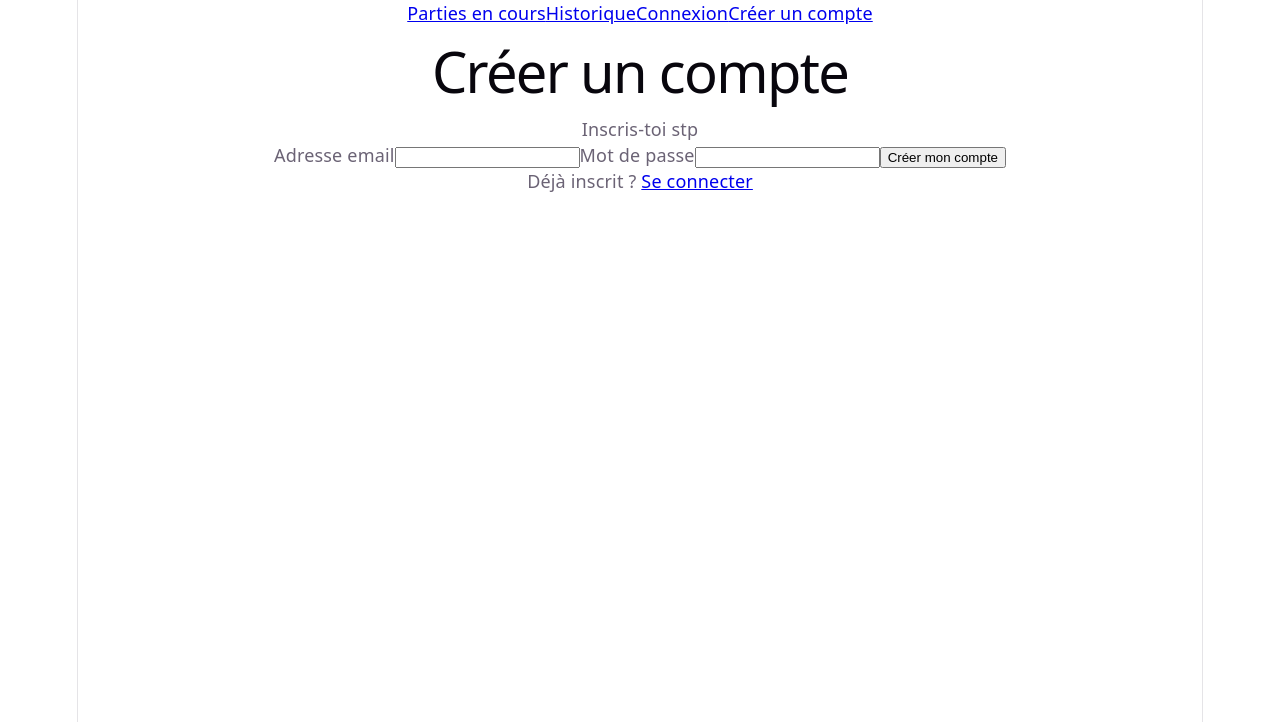
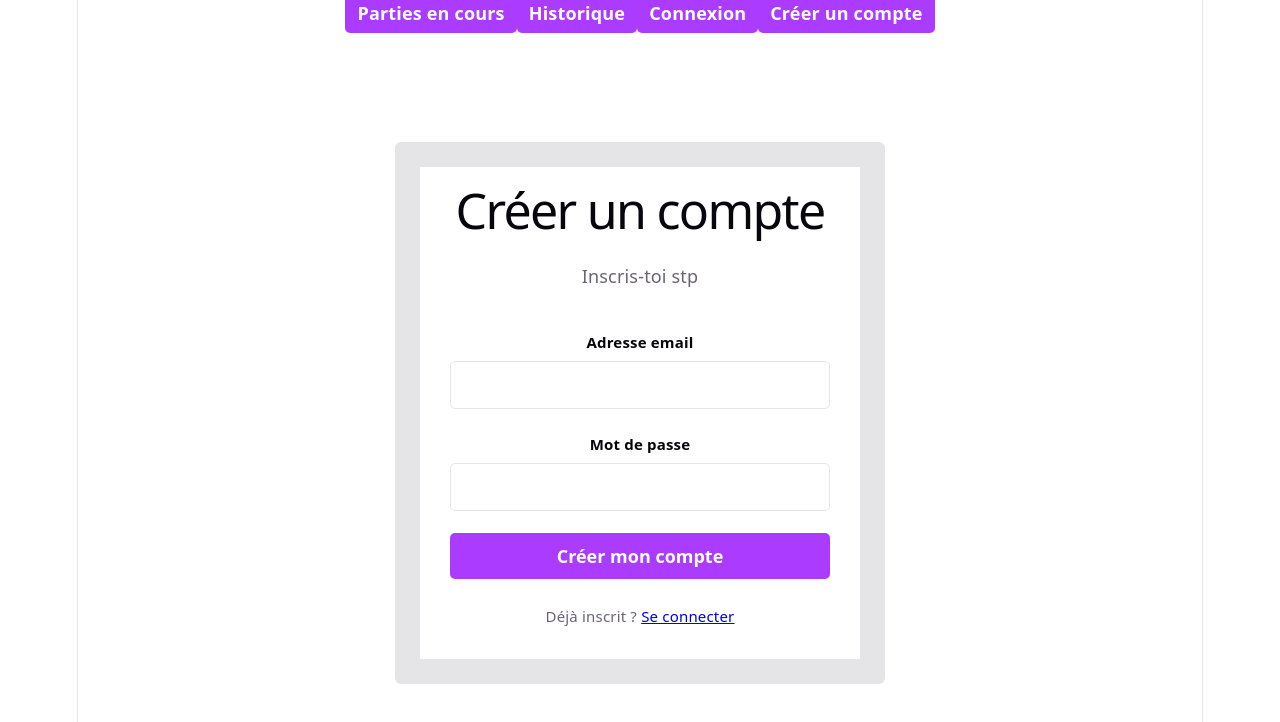
Before and after one commit to Benjylem/Chess_multigame, a React (Vite) app in the folder client/: page /signup in a window 1280 px wide. Shown: the top 722 px of the page. Built offline with nearby package versions, Linux system fonts and the light colour scheme.

Commit message:
{ADD} Le CSS

```diff
--- a/client/src/App.css
+++ b/client/src/App.css
@@ -1,184 +1,110 @@
-.counter {
-  font-size: 16px;
-  padding: 5px 10px;
-  border-radius: 5px;
-  color: var(--accent);
-  background: var(--accent-bg);
-  border: 2px solid transparent;
-  transition: border-color 0.3s;
-  margin-bottom: 24px;
-
-  &:hover {
-    border-color: var(--accent-border);
-  }
-  &:focus-visible {
-    outline: 2px solid var(--accent);
-    outline-offset: 2px;
-  }
+.auth-page {
+  display: grid;
+  flex: 1;
+  place-items: center;
+  padding: 32px 16px;
 }
 
-.hero {
-  position: relative;
-
-  .base,
-  .framework,
-  .vite {
-    inset-inline: 0;
-    margin: 0 auto;
+.auth-panel {
+  width: min(100%, 380px);
+  padding: 30px;
+  border: 25px solid var(--border);
+  border-radius: 6px;
+  text-align: center;
 }
 
-  .base {
-    width: 170px;
-    position: relative;
-    z-index: 0;
+.auth-panel h1 {
+  margin: 0 0 40px;
+  font-size: 50px;
 }
 
-  .framework,
-  .vite {
-    position: absolute;
+.auth-intro {
+  margin-bottom: 40px;
 }
 
-  .framework {
-    z-index: 1;
-    top: 34px;
-    height: 28px;
-    transform: perspective(2000px) rotateZ(300deg) rotateX(44deg) rotateY(39deg)
-      scale(1.4);
+.auth-form {
+  display: grid;
+  gap: 22px;
 }
 
-  .vite {
-    z-index: 0;
-    top: 107px;
-    height: 26px;
-    width: auto;
-    transform: perspective(2000px) rotateZ(300deg) rotateX(40deg) rotateY(39deg)
-      scale(0.8);
-  }
+.auth-form label {
+  display: grid;
+  gap: 6px;
+  color: var(--text-h);
+  font-size: 15px;
+  font-weight: 600;
 }
 
-#center {
-  display: flex;
-  flex-direction: column;
-  gap: 25px;
-  place-content: center;
-  place-items: center;
-  flex-grow: 1;
-
-  @media (max-width: 1024px) {
-    padding: 32px 20px 24px;
-    gap: 18px;
-  }
+.auth-form input {
+  box-sizing: border-box;
+  width: 100%;
+  padding: 10px;
+  color: var(--text-h);
+  background: var(--bg);
+  border: 1px solid var(--border);
+  border-radius: 5px;
+  font: inherit;
 }
 
-#next-steps {
-  display: flex;
-  border-top: 1px solid var(--border);
-  text-align: left;
-
-  & > div {
-    flex: 1 1 0;
-    padding: 32px;
-    @media (max-width: 1024px) {
-      padding: 24px 20px;
-    }
+.auth-form input:focus {
+  outline: 2px solid var(--accent-border);
 }
 
-  .icon {
-    margin-bottom: 16px;
-    width: 22px;
-    height: 22px;
+.auth-submit {
+  padding: 10px 16px;
+  color: #fff;
+  background: var(--accent);
+  border: 0;
+  border-radius: 5px;
+  cursor: pointer;
+  font: inherit;
+  font-weight: 700;
 }
 
-  @media (max-width: 1024px) {
-    flex-direction: column;
-    text-align: center;
-  }
+.auth-submit:hover {
+  cursor: pointer;
+  background: var(--accent-border);
+
 }
 
-#docs {
-  border-right: 1px solid var(--border);
-
-  @media (max-width: 1024px) {
-    border-right: none;
-    border-bottom: 1px solid var(--border);
-  }
+.auth-submit:disabled {
+  cursor: wait;
+  opacity: 0.65;
 }
 
-#next-steps ul {
-  list-style: none;
-  padding: 0;
+.auth-switch {
+  margin-top: 24px;
+  text-align: center;
+  font-size: 15px;
+}
+.navbar {
   display: flex;
-  gap: 8px;
-  margin: 32px 0 0;
-
-  .logo {
-    height: 18px;
+  align-items: center;
+  gap: 20px;
 }
 
-  a {
-    color: var(--text-h);
-    font-size: 16px;
-    border-radius: 6px;
-    background: var(--social-bg);
-    display: flex;
-    padding: 6px 12px;
-    align-items: center;
-    gap: 8px;
+.Navbar-link {
+  padding: 8px 12px;
+  color: #fff;
+  background: var(--accent);
+  border-radius: 5px;
   text-decoration: none;
-    transition: box-shadow 0.3s;
+  font-weight: 700;
 
-    &:hover {
-      box-shadow: var(--shadow);
-    }
-    .button-icon {
-      height: 18px;
-      width: 18px;
-    }
 }
 
-  @media (max-width: 1024px) {
-    margin-top: 20px;
-    flex-wrap: wrap;
-    justify-content: center;
-
-    li {
-      flex: 1 1 calc(50% - 8px);
+.Navbar-link:hover {
+  background: var(--accent-border);
+  cursor: pointer;
 }
 
-    a {
-      width: 100%;
-      justify-content: center;
-      box-sizing: border-box;
+.Navbar-button {
+  padding: 8px 12px;
+  border: none;
+  border-radius: 5px;
+  background: var(--accent);
+  color: white;
+  font-weight: 700;
+  cursor: pointer;
+
 }
-  }
-}
-
-#spacer {
-  height: 88px;
-  border-top: 1px solid var(--border);
-  @media (max-width: 1024px) {
-    height: 48px;
-  }
-}
-
-.ticks {
-  position: relative;
-  width: 100%;
-
-  &::before,
-  &::after {
-    content: '';
-    position: absolute;
-    top: -4.5px;
-    border: 5px solid transparent;
-  }
-
-  &::before {
-    left: 0;
-    border-left-color: var(--border);
-  }
-  &::after {
-    right: 0;
-    border-right-color: var(--border);
-  }
-}
```
Lines whose indentation alone changed are shown as unchanged.
